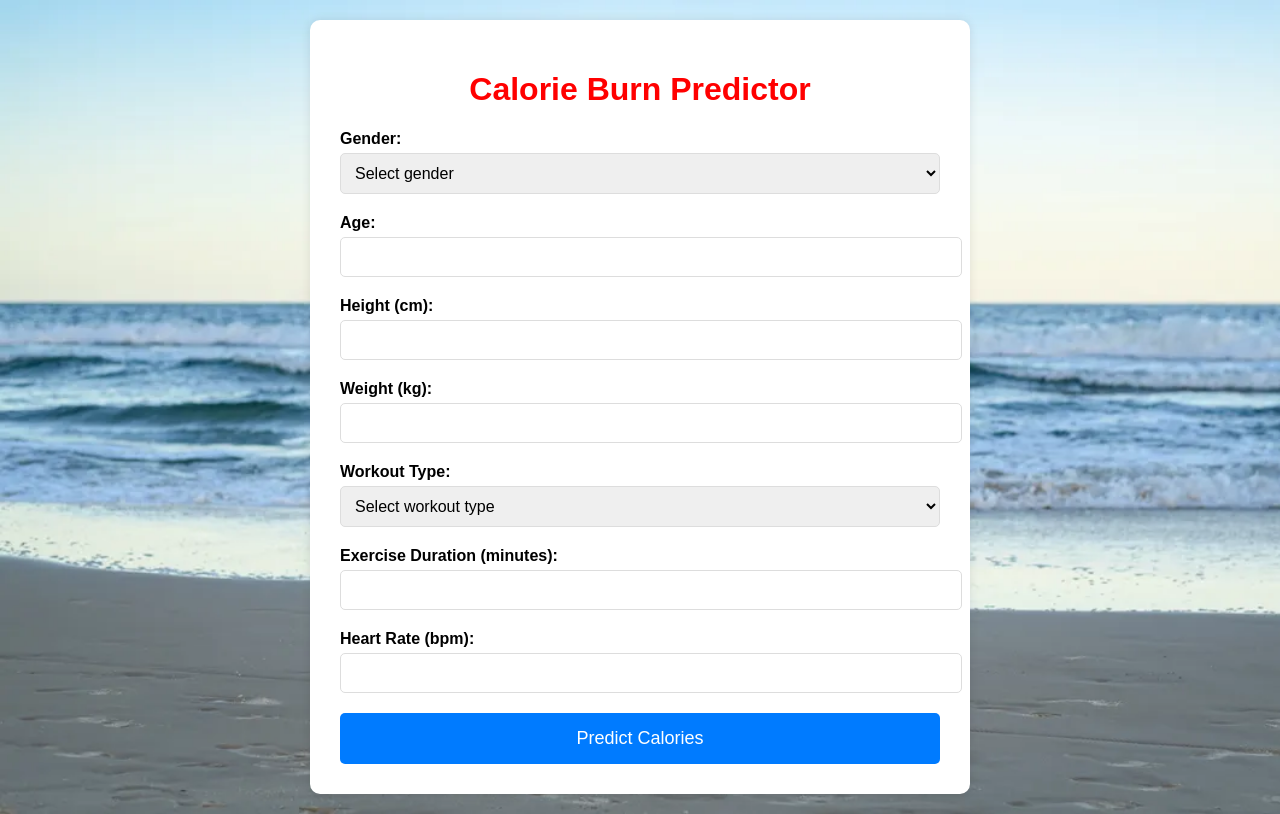
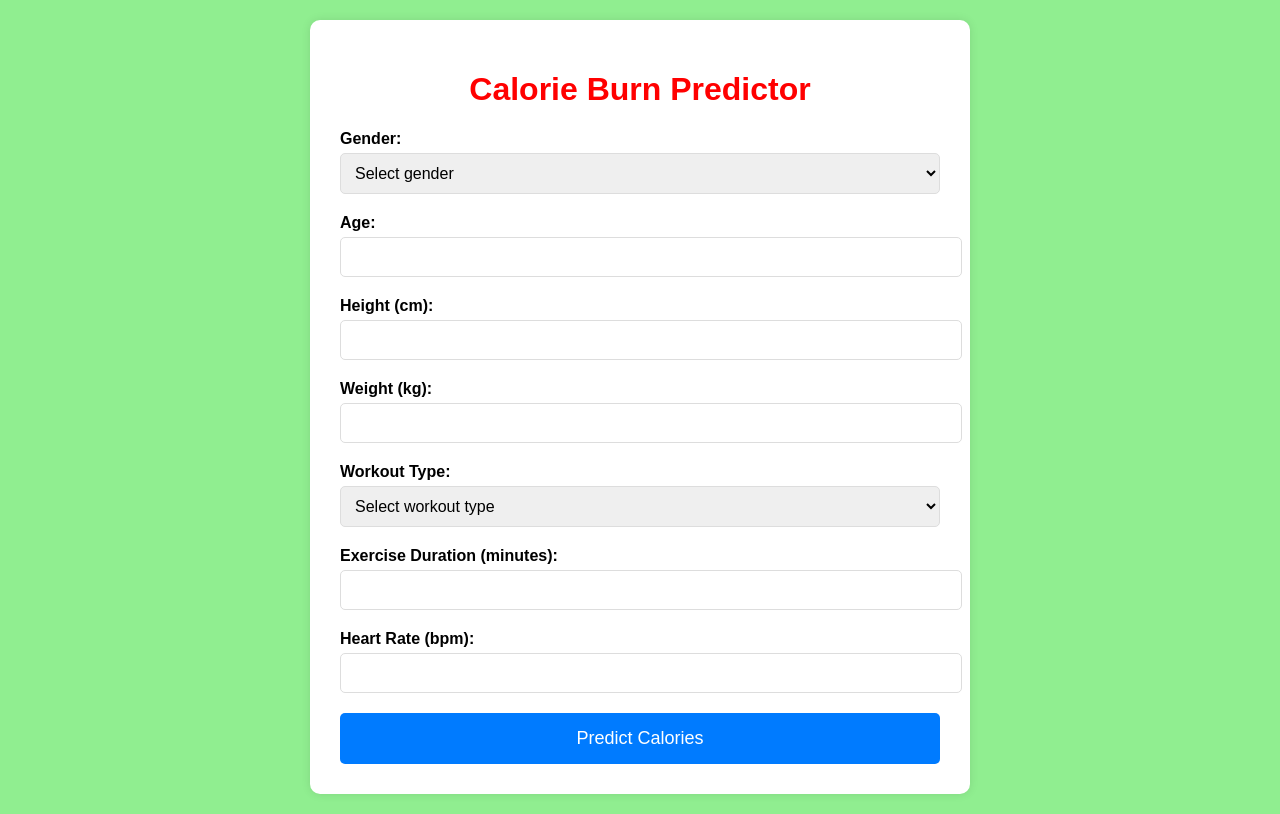
Before and after one commit to christinatongtong/Calories-Estimator, a Flask app: page / in a window 1280 px wide. Run offline with Flask 3, Linux system fonts and the light colour scheme; parts of the project's set-up code (start-up, migrations or seed data) failed here and were passed over.

Commit message:
PM:Can you replace the background of the website to be a light green

```diff
--- a/static/style.css
+++ b/static/style.css
@@ -1,7 +1,6 @@
 body {
     font-family: Arial, sans-serif;
-    background-image: url('background.jpg');
-    background-size: cover;
+    background-color: lightgreen;
     margin: 0;
     padding: 20px;
 }
```
